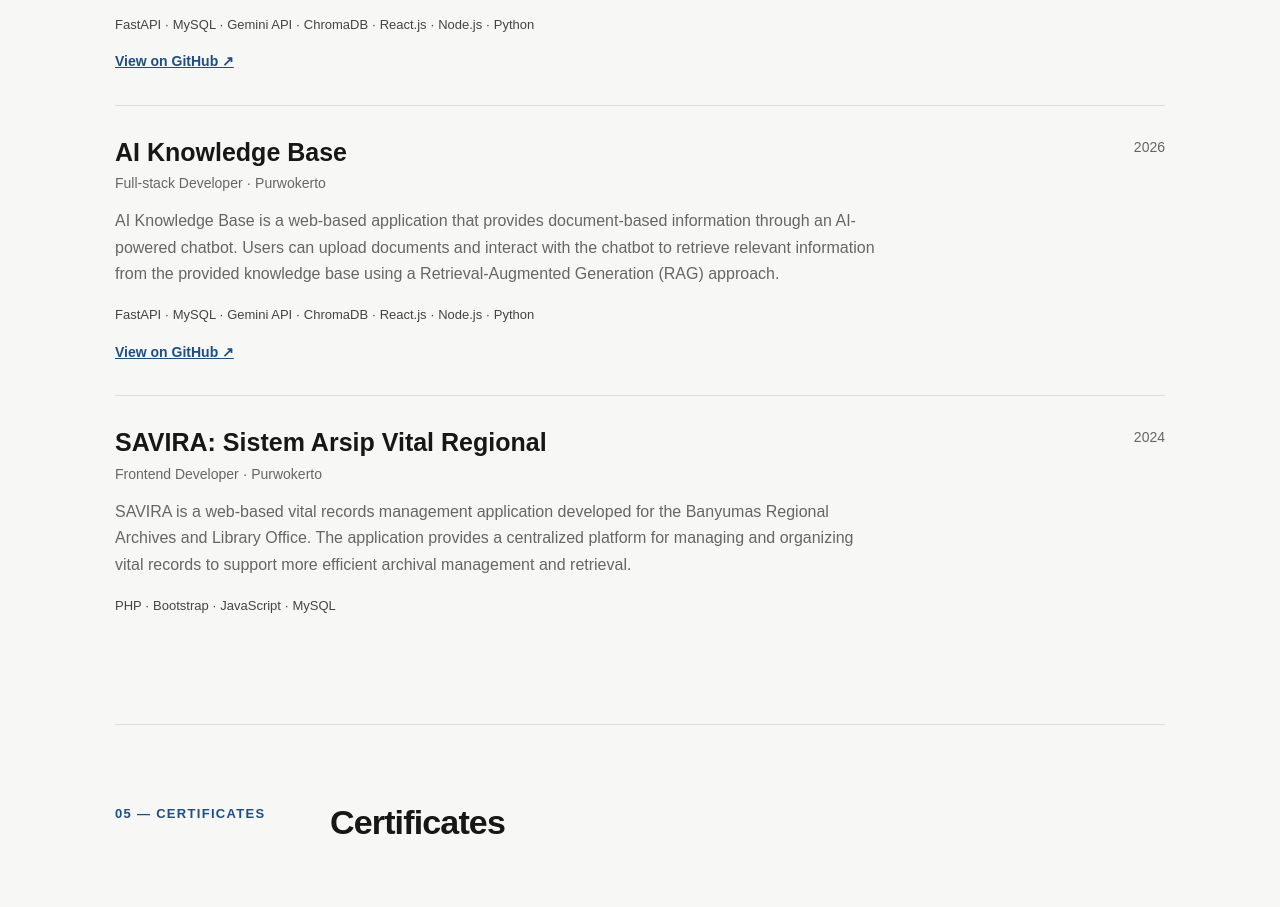
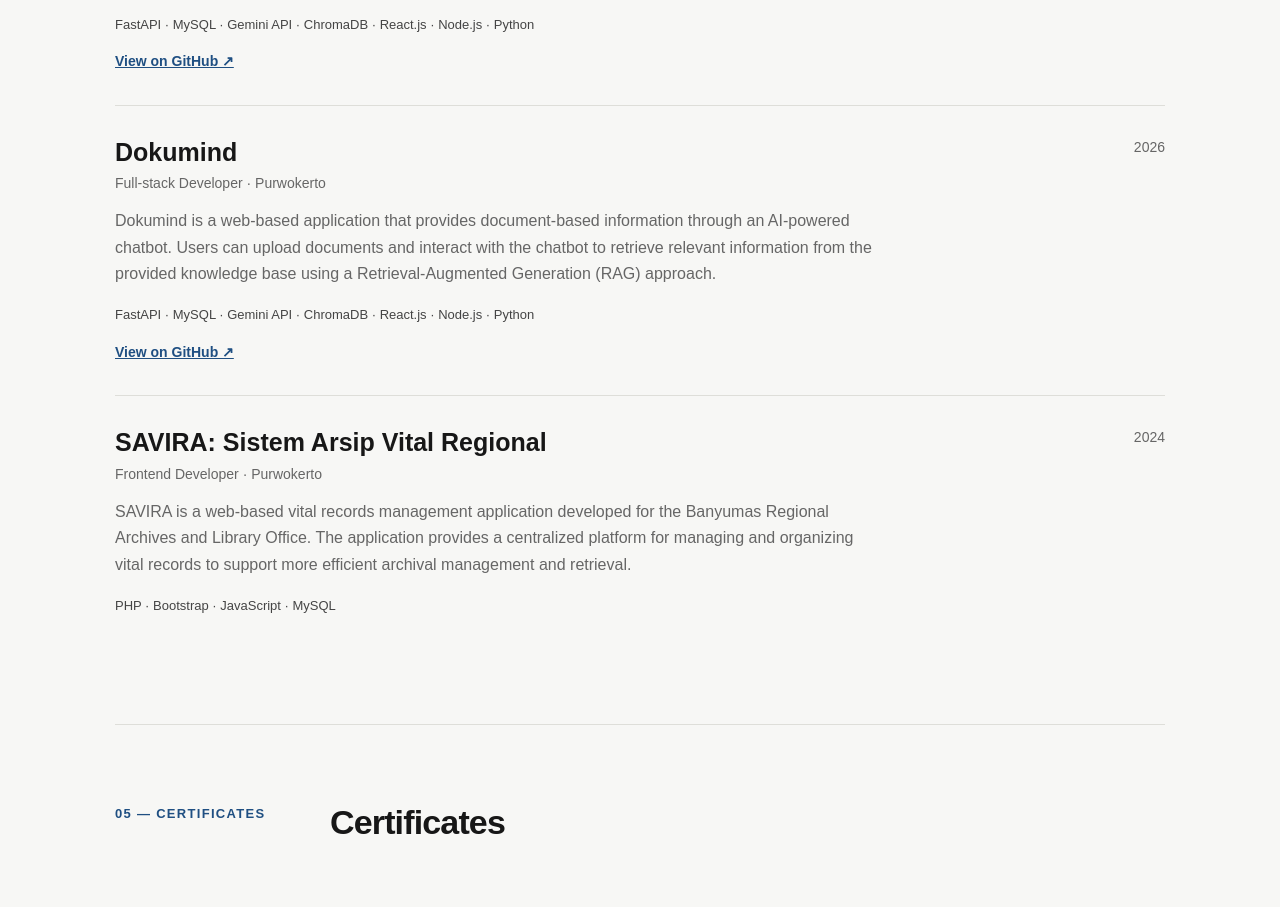
Before and after one commit to DanielAArif/daniel-portfolio, a plain HTML site: page index.html in a window 1280 px wide. Shown: the part 2943-3850 px from the top of the page. Drawn offline with Linux system fonts and the light colour scheme.

Commit message:
update data

```diff
--- a/index.html
+++ b/index.html
@@ -480,7 +480,7 @@
           <span>Banyumas, Central Java</span>
           <a href="mailto:danielabdillaharif@gmail.com">danielabdillaharif@gmail.com</a>
           <a href="https://github.com/DanielAArif" target="_blank" rel="noopener noreferrer">GitHub</a>
-          <a href="https://www.linkedin.com/in/daniel-abdillah-538a76418" target="_blank" rel="noopener noreferrer">LinkedIn</a>
+          <a href="https://www.linkedin.com/in/daniel-a-arif" target="_blank" rel="noopener noreferrer">LinkedIn</a>
         </div>
         <div class="actions">
           <a class="button" href="#projects">View Projects</a>
@@ -664,13 +664,13 @@
           <article class="project">
             <div class="project-title">
               <div>
-                <h3>AI Knowledge Base</h3>
+                <h3>Dokumind</h3>
                 <div class="details">Full-stack Developer · Purwokerto</div>
               </div>
               <div class="year">2026</div>
             </div>
             <p class="project-description">
-              AI Knowledge Base is a web-based application that provides document-based information
+              Dokumind is a web-based application that provides document-based information
               through an AI-powered chatbot. Users can upload documents and interact with the chatbot
               to retrieve relevant information from the provided knowledge base using a
               Retrieval-Augmented Generation (RAG) approach.
```
